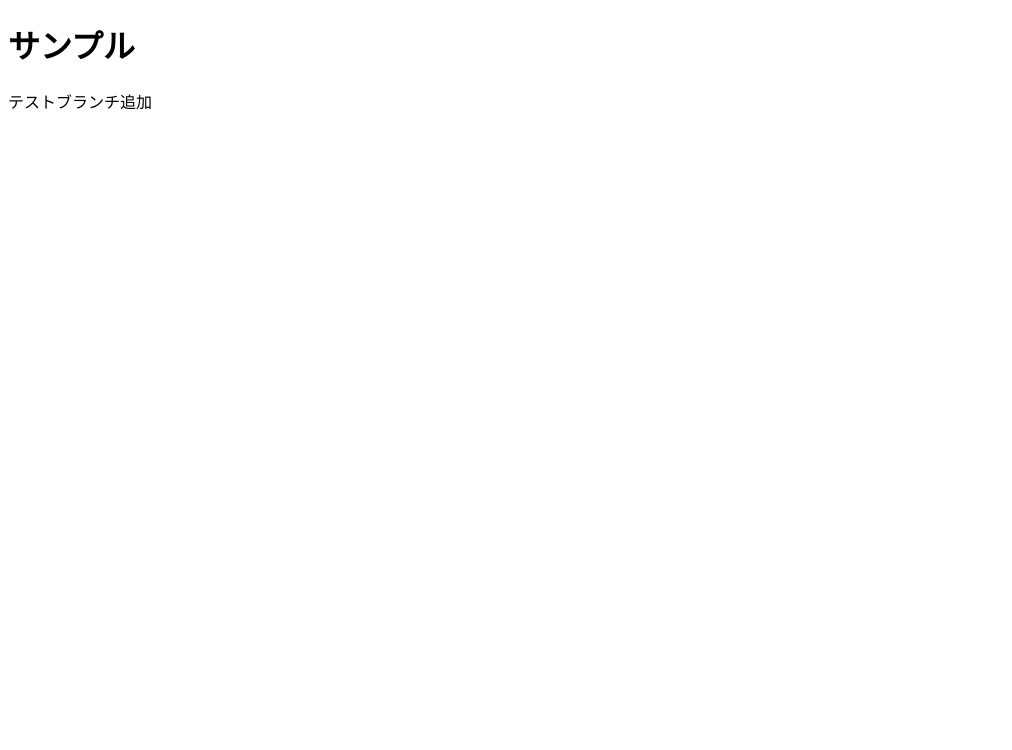
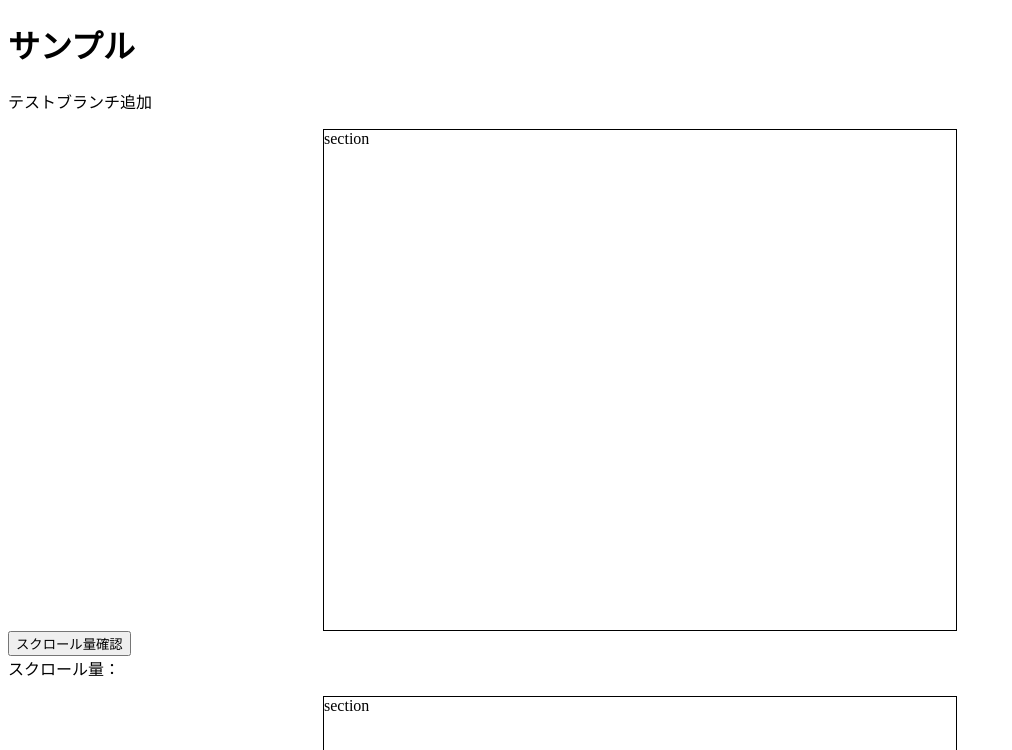
Before and after one commit to xhisashix/samle, a plain HTML site: page index.html in a window 1280 px wide. Shown: the top 750 px of the page, without its empty margins (0-1012 px from the left). Drawn offline with Linux system fonts and the light colour scheme.

Commit message:
一番下までスクロールしたときの処理

```diff
--- a/index.html
+++ b/index.html
@@ -1,13 +1,64 @@
 <!DOCTYPE html>
 <html lang="en">
+
 <head>
   <meta charset="UTF-8">
   <meta http-equiv="X-UA-Compatible" content="IE=edge">
   <meta name="viewport" content="width=device-width, initial-scale=1.0">
   <title>Document</title>
 </head>
+
 <body>
+  <style>
+    #target,
+    #scroll-area {
+      height: 500px;
+      width: 50%;
+      margin: 0 auto;
+      overflow-y: scroll;
+      border: 1px solid#000;
+    }
+
+    div section {
+      height: 600px;
+    }
+  </style>
   <h1>サンプル</h1>
   <p>テストブランチ追加</p>
+  <div id="target">
+    <section>section</section>
+    <section>section</section>
+    <section>section</section>
+  </div>
+  <button onclick="countScroll();">スクロール量確認</button>
+  <div>スクロール量：<span id="output"></span></div>
+  <p id="h"></p>
+
+
+
+  <div id="scroll-area">
+    <section>section</section>
+    <section>section</section>
+    <section>section</section>
+  </div>
 </body>
+<script>
+  function countScroll() {
+    var target = document.getElementById('target');
+    var bottom = target.offsetHeight;
+    var y = target.scrollTop;
+    document.getElementById('output').innerHTML = y;
+    document.getElementById('h').innerHTML = bottom;
+  }
+
+  const element = document.getElementById('scroll-area');
+  const clientHeight = element.clientHeight;
+  const scrollHeight = element.scrollHeight;
+  element.onscroll = function () {
+    if (scrollHeight - (clientHeight + this.scrollTop) == 0) {
+      alert('一番下です！');
+    }
+  };
+</script>
+
 </html>
```
